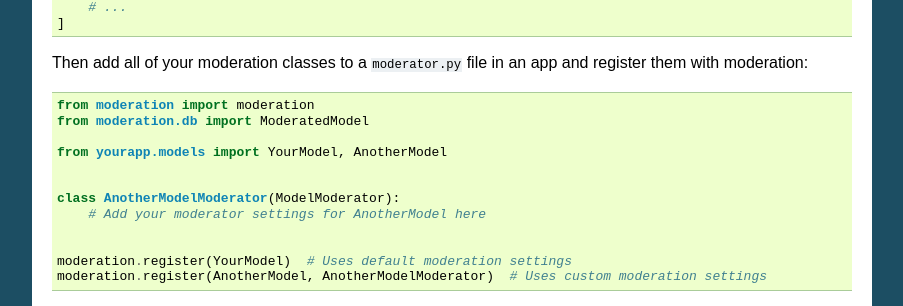
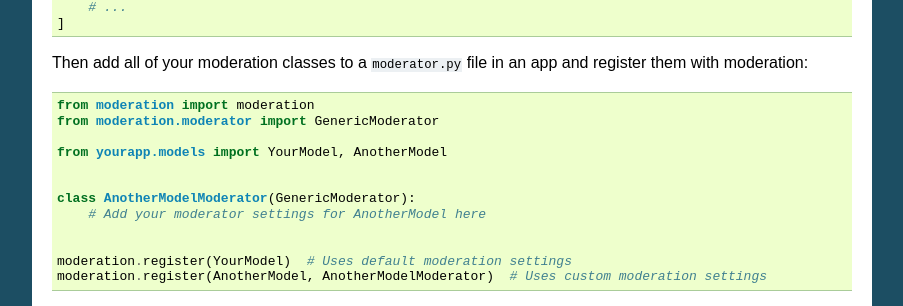
Before and after one commit to dominno/django-moderation, a Sphinx documentation site: the page built from docs/getting_started.rst, in a window 1280 px wide and 900 px high, scrolled down 573 px. Shown: the part 146-452 px from the top of the window, without its empty margins (198-1101 px from the left). Built offline with Sphinx 7.4.7, drawn with Linux system fonts in a browser that asks for light colours.

Commit message:
fixing what I think was a typo

```diff
--- a/docs/getting_started.rst
+++ b/docs/getting_started.rst
@@ -47,12 +47,12 @@ Then add all of your moderation classes to a ``moderator.py`` file in an app and
 .. code-block:: python
 
     from moderation import moderation
-    from moderation.db import ModeratedModel
+    from moderation.moderator import GenericModerator
 
     from yourapp.models import YourModel, AnotherModel
 
 
-    class AnotherModelModerator(ModelModerator):
+    class AnotherModelModerator(GenericModerator):
         # Add your moderator settings for AnotherModel here
 
 
```
